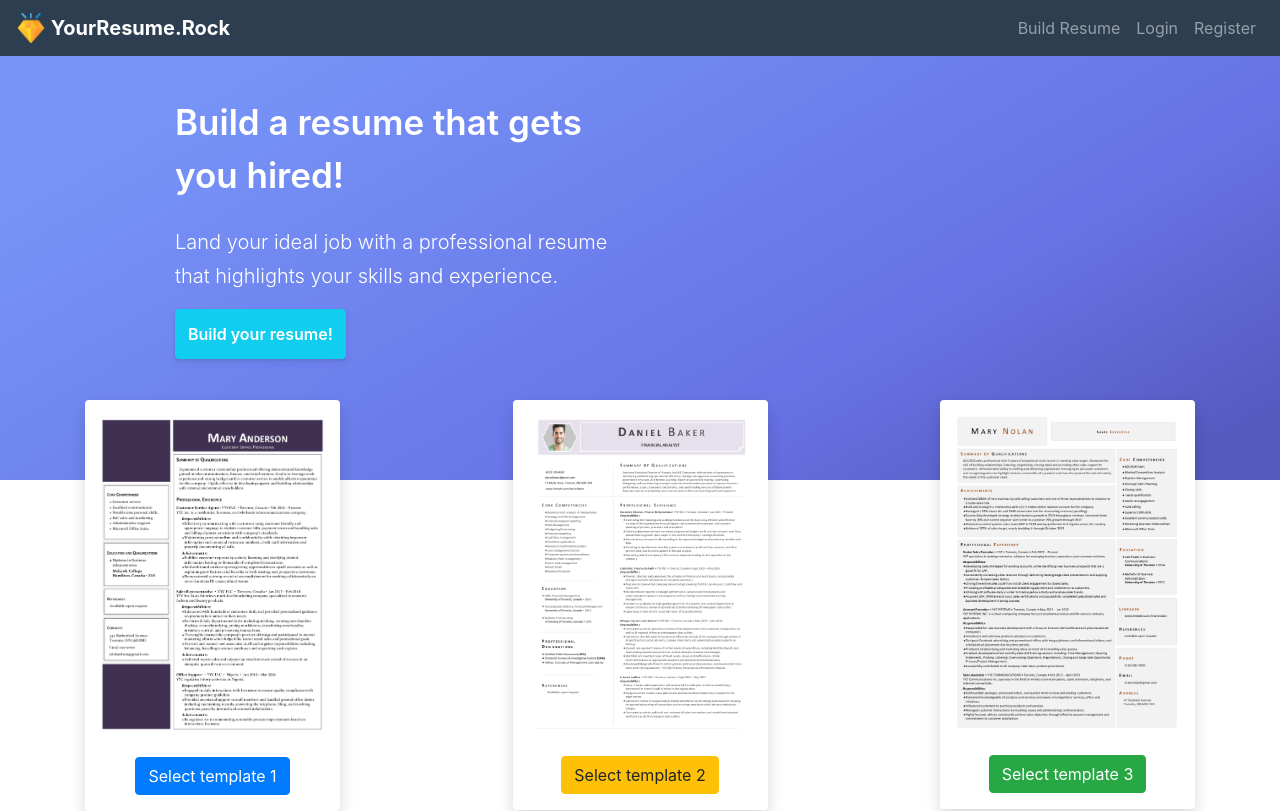
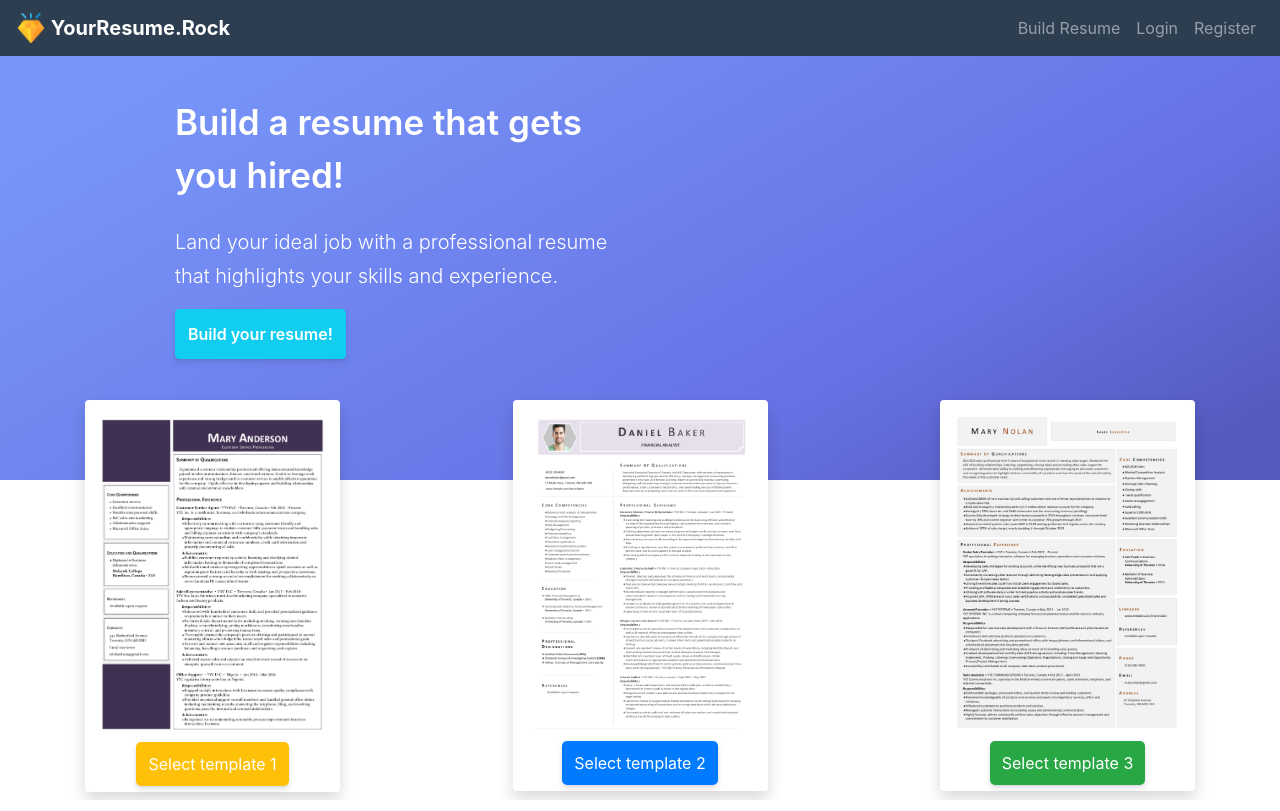
Before and after one commit to ArpitaDeb/ResumeRock, a React (Create React App) app in the folder client/: page / in a window 1280 px wide. Built offline with nearby package versions, Linux system fonts and the light colour scheme.

Commit message:
modify button styles in landing page

```diff
--- a/client/src/components/landingPage/Landing.js
+++ b/client/src/components/landingPage/Landing.js
@@ -24,9 +24,6 @@ import ResumeBuilder from "../ResumeBuilder";
 
 export default function Landing(props) {
 
-  const handleClick = (event) => {
-
-  }
 
   return (
     <div className="landing-container">
@@ -56,13 +53,11 @@ export default function Landing(props) {
               <CardBody>
                 <img className={"resumeTemplates"} src={sample1} />
                 <div className="text-center">
-                  <Button
-                    className="mt-4"
-                    color="primary"
-                    onClick={e => e.preventDefault()}
-                  >
-                    Select template 1
-                          </Button>
+                  <div className="btn-wrapper">
+                    <Link to="/resume" className="template-btn" style={{
+                      backgroundColor: "#ffc107"
+                    }}>Select template 1</Link>
+                  </div>
                 </div>
               </CardBody>
             </Card>
@@ -72,13 +67,13 @@ export default function Landing(props) {
               <CardBody>
                 <img className={"resumeTemplates"} src={sample2} />
                 <div className="text-center">
-                  <Button
-                    className="mt-4"
-                    color="warning"
-                    onClick={e => e.preventDefault()}
-                  >
-                    Select template 2
-                          </Button>
+                  <div className="btn-wrapper">
+                    <Link to="/resume" className="template-btn"
+                    style={{
+                      backgroundColor: "#007bff"
+                    }}
+                    >Select template 2</Link>
+                  </div>
                 </div>
               </CardBody>
             </Card>
@@ -88,13 +83,9 @@ export default function Landing(props) {
               <CardBody>
                 <img className={"resumeTemplates"} src={sample3} />
                 <div className="text-center">
-                  <Button
-                    className="mt-4"
-                    color="success"
-                    onClick={e => e.preventDefault()}
-                  >
-                    Select template 3
-                          </Button>
+                  <div className="btn-wrapper">
+                    <Link to="/resume" className="template-btn">Select template 3</Link>
+                  </div>
                 </div>
               </CardBody>
             </Card>
--- a/client/src/components/landingPage/landing.css
+++ b/client/src/components/landingPage/landing.css
@@ -1,7 +1,7 @@
 .resumeTemplates {
   max-width: 100%;
   max-height: 100%;
-
+  margin-bottom: 1.2em;
 }
 .landing-container {
   padding-top: 3em;
@@ -23,8 +23,11 @@
 .card-lift--hover:hover{
   transform: translateY(-30px);
 }
+
 .card-lift--hover{
   transition: all .15s ease;
+  color: inherit;
+  text-decoration: none !important;
 }
 
 .display-3, .display-4 {
@@ -63,6 +66,7 @@
   line-height: 1.5;
   border-radius: .25rem;
   transition: all .15s ease;
+  text-decoration: none !important;
   }
 
 .btn-info {
@@ -72,14 +76,28 @@
   box-shadow: 0 4px 6px rgba(50,50,93,.11),0 1px 3px rgba(0,0,0,.08);
   padding: .75em;
   }
+
 .btn-info:focus{
   background-color: #11cdef;
   border-color: #11cdef;
 }
+
 .card-body{
   padding: 1em;
 }
+
 .top-section {
   position: absolute;
   padding-left: 10em;
 }
+
+.template-btn{
+  text-decoration: none !important;
+  box-shadow: 0 4px 6px rgba(50,50,93,.11),0 1px 3px rgba(0,0,0,.08);
+  padding: .75em;
+  color: #fff;
+  background-color: #28a745;
+  border-color: #28a745;
+  text-decoration: none !important;
+  border-radius: 5px;
+}
```
